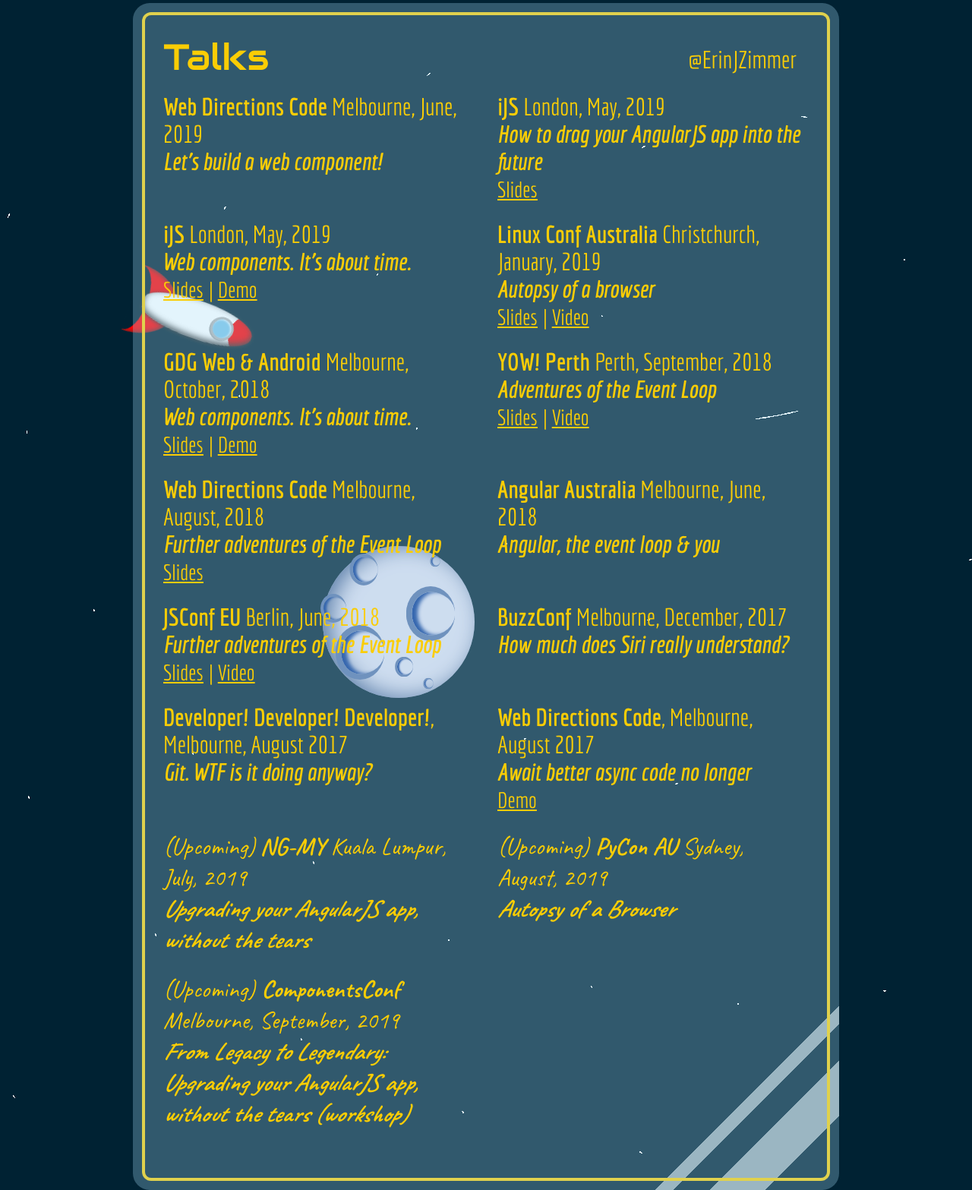
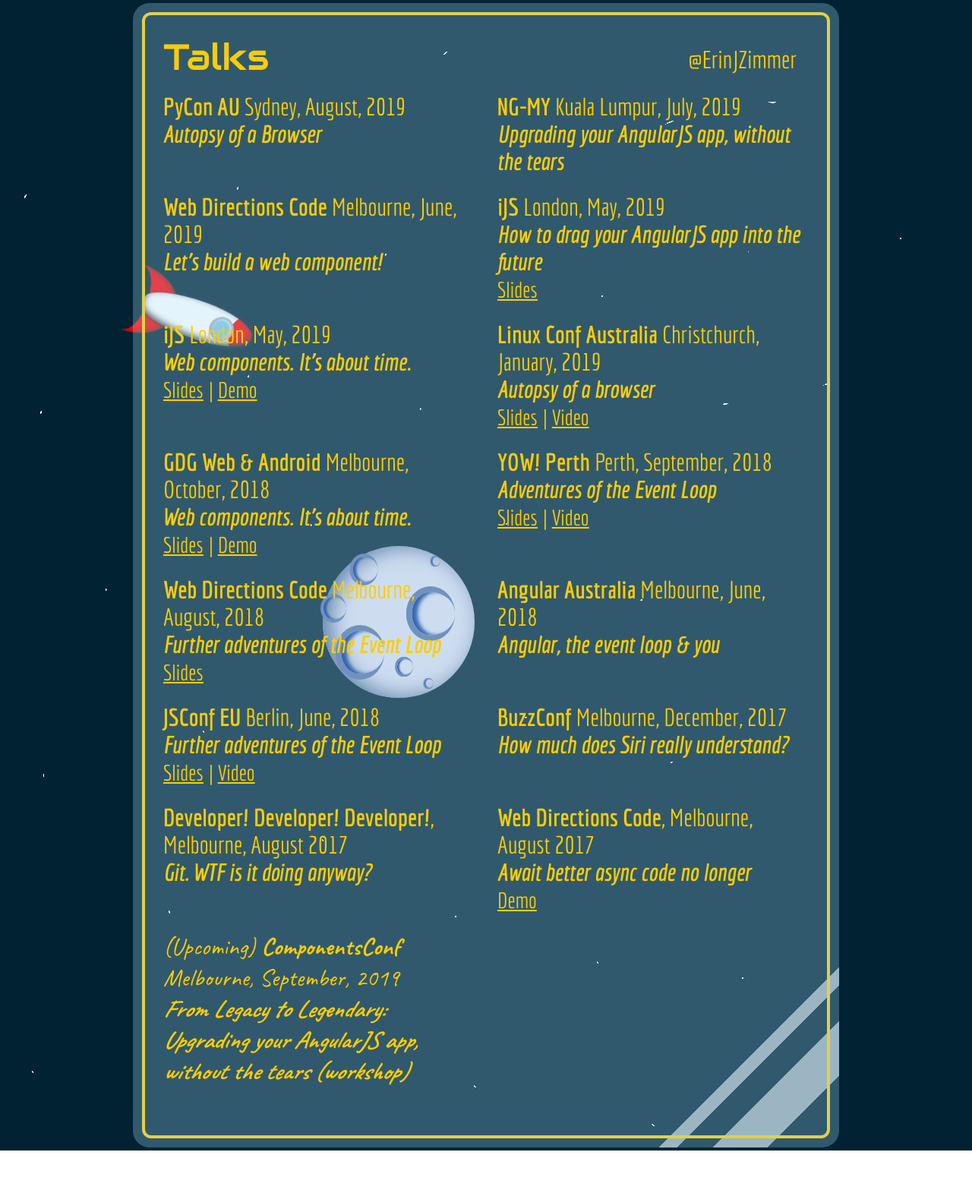
Before and after one commit to ejzimmer/website, a plain HTML site: page index.html in a window 1280 px wide. Shown: the whole page at 76% size. After the commit the page ends 1515 px from the top, so only its background shows below. Drawn offline with Linux system fonts and the light colour scheme.

Commit message:
update talks

```diff
--- a/index.html
+++ b/index.html
@@ -154,6 +154,14 @@
         <a class="twitter" href="https://twitter.com/ErinJZimmer">@ErinJZimmer</a>
         <ul class="talks">
           <li>
+            <span class="event">PyCon AU</span> Sydney, August, 2019
+            <div class="title">Autopsy of a Browser</div>
+          </li>
+          <li>
+            <span class="event">NG-MY</span> Kuala Lumpur, July, 2019
+            <div class="title">Upgrading your AngularJS app, without the tears</div>
+          </li>
+          <li>
             <span class="event">Web Directions Code</span> Melbourne, June, 2019
             <div class="title">Let's build a web component!</div>
           </li>
@@ -213,14 +221,6 @@
             <span class="event">Web Directions Code</span>, Melbourne, August 2017
             <div class="title">Await better async code no longer</div>
             <a href="https://ejzimmer.github.io/aysnc-await/">Demo</a>
-          </li>
-          <li class="upcoming">
-            <span class="event">NG-MY</span> Kuala Lumpur, July, 2019
-            <div class="title">Upgrading your AngularJS app, without the tears</div>
-          </li>
-          <li class="upcoming">
-            <span class="event">PyCon AU</span> Sydney, August, 2019
-            <div class="title">Autopsy of a Browser</div>
           </li>
           <li class="upcoming">
             <span class="event">ComponentsConf</span> Melbourne, September, 2019
```
